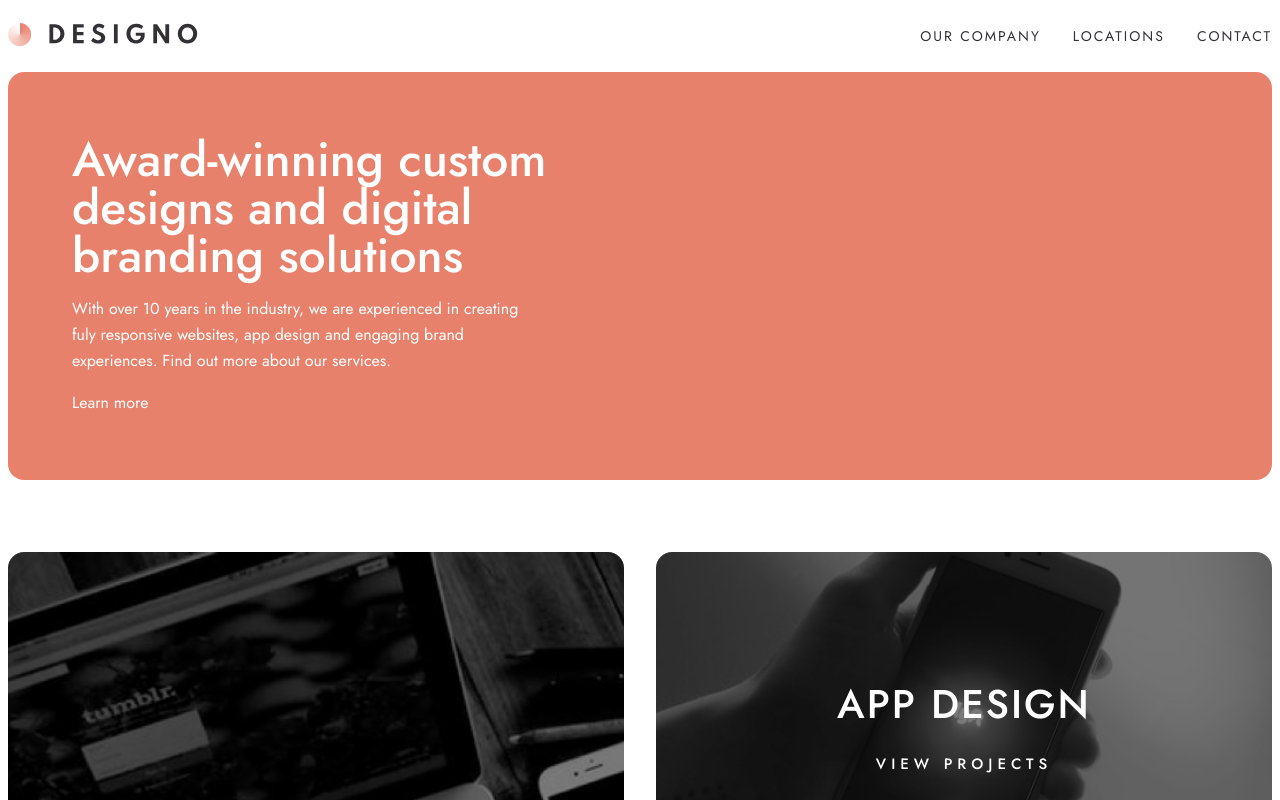
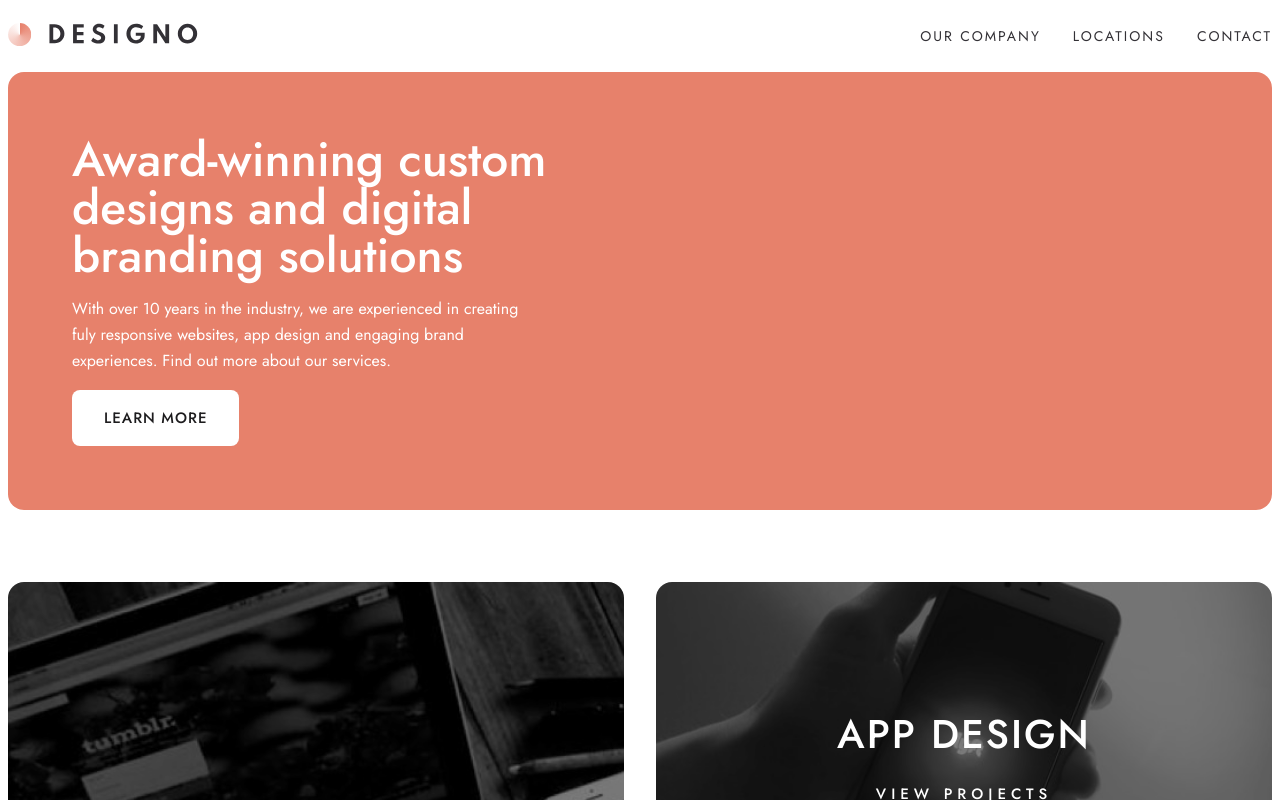
Before and after one commit to ngiles1/designo, a Next.js app: page / in a window 1280 px wide. Shown: the top 800 px of the page. Built offline with nearby package versions, Linux system fonts and the light colour scheme.

Commit message:
Add LinkButton component with light/peach variants
Extracts the "Learn more" / "Get in touch" links on the home page into
a shared button component matching the Design System's two color
variants and shared hover state (fades to light-peach).

```diff
--- /dev/null
+++ b/src/app/_components/link-button.tsx
@@ -0,0 +1,33 @@
+import type { ReactNode } from "react";
+import Link from "next/link";
+import clsx from "clsx";
+
+type LinkButtonProps = {
+  href: string;
+  variant?: "light" | "peach";
+  children: ReactNode;
+};
+
+export default function LinkButton({ href, variant = "light", children }: LinkButtonProps) {
+  return (
+    <Link
+      href={href}
+      className={clsx(
+        "inline-block",
+        "rounded-lg",
+        "px-8",
+        "py-4",
+        "uppercase",
+        "text-[15px]",
+        "tracking-[1px]",
+        "font-medium",
+        "transition-colors",
+        "hover:bg-light-peach",
+        "hover:text-white",
+        variant === "peach" ? "bg-peach text-white" : "bg-white text-black",
+      )}
+    >
+      {children}
+    </Link>
+  )
+};
--- a/src/app/page.tsx
+++ b/src/app/page.tsx
@@ -1,7 +1,7 @@
 import Image from "next/image";
-import Link from "next/link";
 import TriItem from "@/app/_components/tri-item";
 import BigLink from "./_components/big-link";
+import LinkButton from "./_components/link-button";
 
 export default function Home() {
   return (
@@ -15,7 +15,7 @@ export default function Home() {
           fuly responsive websites, app design and engaging brand experiences.
           Find out more about our services.
         </p>
-        <Link href="/">Learn more</Link>
+        <LinkButton href="/">Learn more</LinkButton>
       </section>
 
       <section className="grid grid-cols-2 gap-8 max-sm:px-2 mb-18">
@@ -99,7 +99,7 @@ export default function Home() {
             </div>
           </div>
 
-          <Link href="/">Get in touch</Link>
+          <LinkButton href="/">Get in touch</LinkButton>
         </div>
       </section>
     </div>
```
